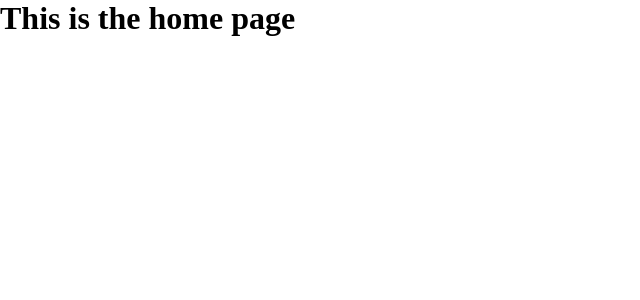
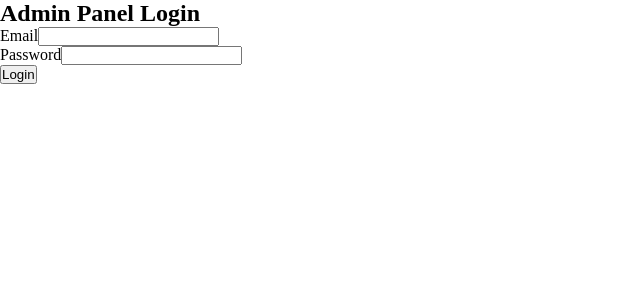
Before and after one commit to SamirJabre/Front-End-Admin, a React (Vite) app: page / in a window 1280 px wide. Shown: the top 300 px of the page, without its empty margins (0-640 px from the left). Built offline with nearby package versions, Linux system fonts and the light colour scheme.

Commit message:
Making the login page

```diff
--- a/src/App.jsx
+++ b/src/App.jsx
@@ -1,13 +1,14 @@
-import { useState } from 'react'
 import { BrowserRouter , Routes , Route } from 'react-router-dom';
+import Login from './pages/LoginPage/login';
 
 function App() {
-  const [count, setCount] = useState(0)
 
   return (
-    <h1>
-      This is the home page
-    </h1>
+    <BrowserRouter>
+      <Routes>
+        <Route index element={<Login/>} />
+      </Routes>
+    </BrowserRouter>
   )
 }
 
--- a/src/pages/LoginPage/login.jsx
+++ b/src/pages/LoginPage/login.jsx
@@ -0,0 +1,23 @@
+import React from 'react'
+import './login.css'
+
+function login() {
+    return (
+        <div className="login-container">
+          <h2>Admin Panel Login</h2>
+          <form className="login-form">
+            <div className="form-group">
+              <label htmlFor="username">Email</label>
+              <input type="text" id="email" name="email" required />
+            </div>
+            <div className="form-group">
+              <label htmlFor="password">Password</label>
+              <input type="password" id="password" name="password" required />
+            </div>
+            <button type="submit" className="login-button">Login</button>
+          </form>
+        </div>
+      )
+}
+
+export default login
```
